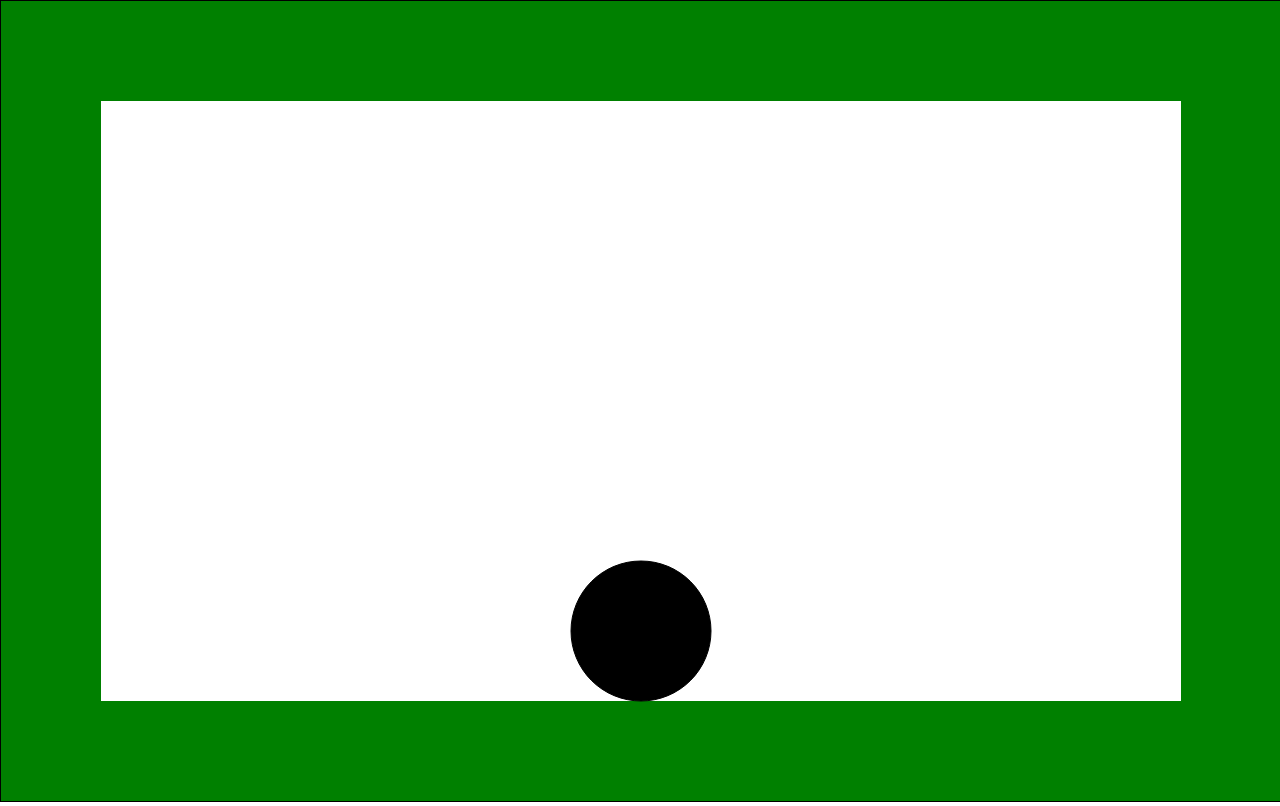
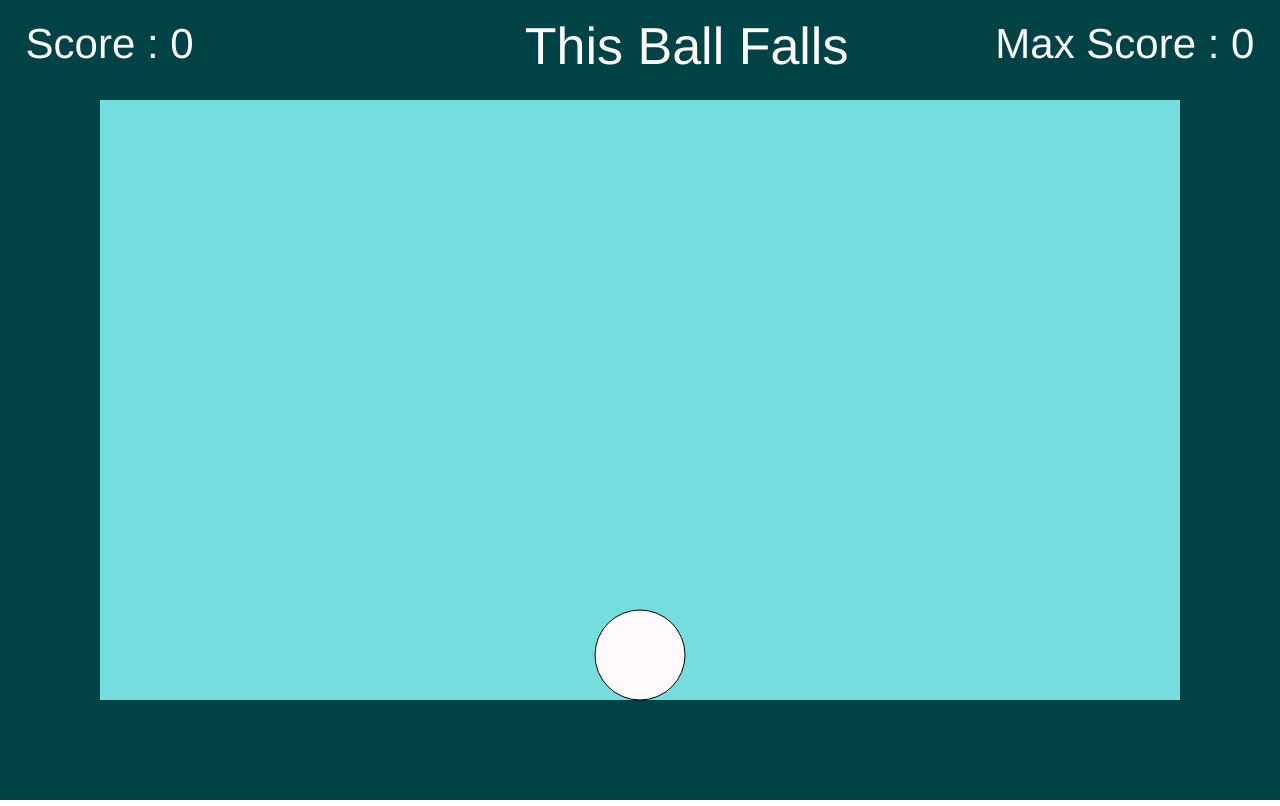
Before and after one commit to arpitmisraw/this-ball-falls, a plain HTML site: page index.html in a window 1280 px wide. Drawn offline with Linux system fonts and the light colour scheme.

Commit message:
Add scoring system and new color pallete (#2)
* Add scoring system and new color pallete

* Minor changes

* Minor changes

* changes made

* Add gravity change

```diff
--- a/ballfall.css
+++ b/ballfall.css
@@ -3,7 +3,43 @@ body{
 }
 
 canvas{
-    border: 1px solid black;
+    position: absolute;
+    top: 0%;
+    left: 0%;
     height: 100%;
     width: 100%;
+    z-index: -1;
 }
+#score-bar{
+
+    position: absolute;
+}
+#score{
+    margin: auto 0;
+    font-size: 42px;
+    font-family: Helvetica, sans-serif;
+    background-color: #004346;
+    color: snow;
+    position: absolute;
+    left: 2vw;
+    top: 2.5vh;
+}
+#name{
+    font-family: Helvetica, sans-serif;
+    margin: auto 0;
+    font-size: 52px;
+    background-color: #004346;
+    color: snow;
+    position: absolute;
+    left: 41vw;
+    top: 2vh;
+}
+#max_score{
+    font-family: Helvetica, sans-serif;
+    font-size: 42px;
+    background-color: #004346;
+    color: snow;
+    position: absolute;
+    right: 2vw;
+    top: 2.5vh;
+}
--- a/ballfall.js
+++ b/ballfall.js
@@ -1,15 +1,19 @@
 var canvas = document.querySelector("canvas");
+var score = document.querySelector("#score");
+var max = document.querySelector("#max_score");
+var radii = [25, 30, 35, 40, 45];
+var count = 4;
 canvas.width = window.innerWidth;
 canvas.height = window.innerHeight;
 var c = canvas.getContext('2d');
-var g = 9.8, e = 0.7, dt = 0.16, x_inp, y_inp;
-
-
-
+var touch = 1;
+var flag = -1;
+var g = 9.8, e = 0.7, dt = 0.23, x_inp, y_inp;
+var sc = 0;
+var maxScore = 0;
 c.translate(0, canvas.height);
 c.scale(-1, 1);
 c.rotate(-Math.PI);
-
 var ball =
 {
     x : canvas.width / 2,
@@ -20,16 +24,21 @@ var ball =
     vx : 0,
     vy : 0,
     theta : 0,
-    color : 'black',
-    radius : 70,
+    color : 'snow',
+    radius : radii[count],
     draw : function()
             {
+                c.beginPath();
+                c.rect(00, 00, canvas.width, canvas.height);
+                c.fillStyle = "#75DDDD";
+                c.fill();
+
                 c.beginPath();
                 c.arc(this.x, this.y , this.radius, 0, Math.PI* 2);
                 c.closePath();
                 c.fillStyle = this.color;
                 c.fill();
-                c.fillStyle = 'green';
+                c.fillStyle = '#004346';
                 c.fillRect(0, 0, 100, canvas.height);
                 c.fillRect(0, 0, canvas.width, 100);
                 c.fillRect(canvas.width - 100, 0, 100, canvas.height);
@@ -42,27 +51,48 @@ var ball =
             {
                 clear();
                 this.draw();
+                if(flag === -1)
+                    g = 9.8;
+                if(flag === 1)
+                    g = -9.8;
+                if(touch % 5 == 0)
+                {
+                    touch = 1;
+                    flag = -flag;
+                    this.vy = 0;
+                }
                 this.vy -= g*dt;
                 this.y += this.vy * dt;
                 this.x += this.vx * dt;
+                // Bottom restriction
                 if (this.y - this.radius < 100)
                 {
                     this.y = this.radius + 100;
                     this.vy *= -e;
+                    if(sc > maxScore)
+                    {
+                        maxScore = sc;
+                        max.innerText = "Max Score : " + maxScore;
+                    }
+                    sc = 0;
+                    score.innerHTML = "Score : " + sc;
                 }
-
+                // Top restriction
                 if (this.y + this.radius > canvas.height - 100)
                 {
                     this.y = canvas.height - 100 - this.radius;
-                    this.vy *= -(e - 0.3);
+                    this.vy *= -e;
+                    // Bonus points for top hit
+                    sc += 5;
+                    score.innerHTML = "Score : " + sc;
                 }
-
+                // Right restriction
                 if(this.x + this.radius > canvas.width - 100)
                 {
                     this.x = canvas.width - 100 - this.radius;
                     this.vx *= -e;
                 }
-
+                // Left restriction
                 if(this.x - this.radius <= 100)
                 {
                     this.x = 100 + this.radius;
@@ -76,22 +106,29 @@ var ball =
                 {
                     if(this.vx * (this.x - x_inp) > 0)
                     {
+                        sc += 1;
+                        score.innerText = "Score : " + sc;
                         this.vx += (this.x - x_inp)/2;
+                        ball.radius = radii[count];
+                        count--;
+                        if(count === -1)
+                            count = 4;
                     }
                     else
                     {
+                        sc += 1;
+                        score.innerText = "Score : " + sc;
                         this.vx = (this.x - x_inp)/2;
+                        ball.radius = radii[count];
+                        count--;
+                        if(count === -1)
+                            count = 4;
                     }
-                    // if(this.vy * (this.y - y_inp) > 0)
-                    // {
-                    //     this.vy += (this.y - y_inp)*2;
-                    // }
-                    // else
-                    // {
-                    //     this.vy = (this.y - y_inp)*2;
-                    // }
-                    this.vy = 50;
-                    // this.vy = (this.x - x_inp);
+                    touch++;
+                    if(flag == -1)
+                        this.vy = 50;
+                    if(flag == 1)
+                        this.vy = -50;
                 }
                 x_inp = 0;
                 y_inp = 0;
--- a/index.html
+++ b/index.html
@@ -8,6 +8,7 @@
     <link rel="stylesheet" type="text/css" href="ballfall.css">
 </head>
 <body>
+    <span id="score">Score : 0</span>  <span id="name">This Ball Falls</span> <span id="max_score">Max Score : 0</span>
     <canvas></canvas>
     <script src="ballfall.js"></script>
 </body>
```
